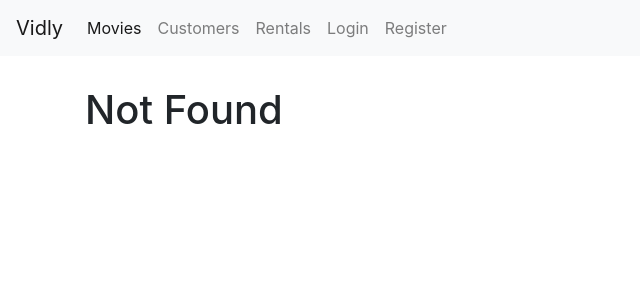
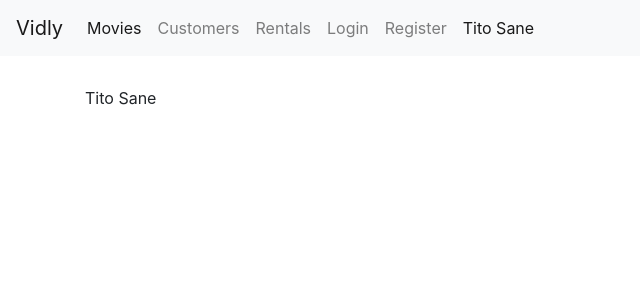
Before and after one commit to samsaravillo/vidly, a React (Create React App) app: page /titosane in a window 1280 px wide. Before the commit this address led to /not-found. Shown: the top 300 px of the page, without its empty margins (0-640 px from the left). Built offline with nearby package versions, Linux system fonts and the light colour scheme.

Commit message:
test page

```diff
--- a/src/App.js
+++ b/src/App.js
@@ -9,6 +9,7 @@ import MovieForm from "./components/movieForm";
 import LoginForm from "./components/loginForm";
 import RegisterForm from "./components/registerForm";
 import "./App.css";
+import Titosane from './components/common/titosane';
 
 class App extends Component {
   state = {};
@@ -22,6 +23,7 @@ class App extends Component {
             <Switch>
               <Route path="/register" component={RegisterForm} />
               <Route path="/login" component={LoginForm} />
+              <Route path="/titosane" component={Titosane} />
               <Route path="/movies/:_id" component={MovieForm}  />
               <Route path="/movies" component={Movies} />
               <Route path="/customers" component={Customers} />
--- /dev/null
+++ b/src/components/common/titosane.jsx
@@ -0,0 +1,7 @@
+import React from "react";
+
+const Titosane = () => {
+  return <div>Tito Sane</div>;
+};
+
+export default Titosane;
--- a/src/components/navbar.jsx
+++ b/src/components/navbar.jsx
@@ -46,6 +46,11 @@ const NavBar = () => {
               Register
             </NavLink>
           </li>
+          <li className="nav-item">
+            <NavLink className="nav-link" to="/titosane">
+              Tito Sane
+            </NavLink>
+          </li>
         </ul>
       </div>
     </nav>
```
